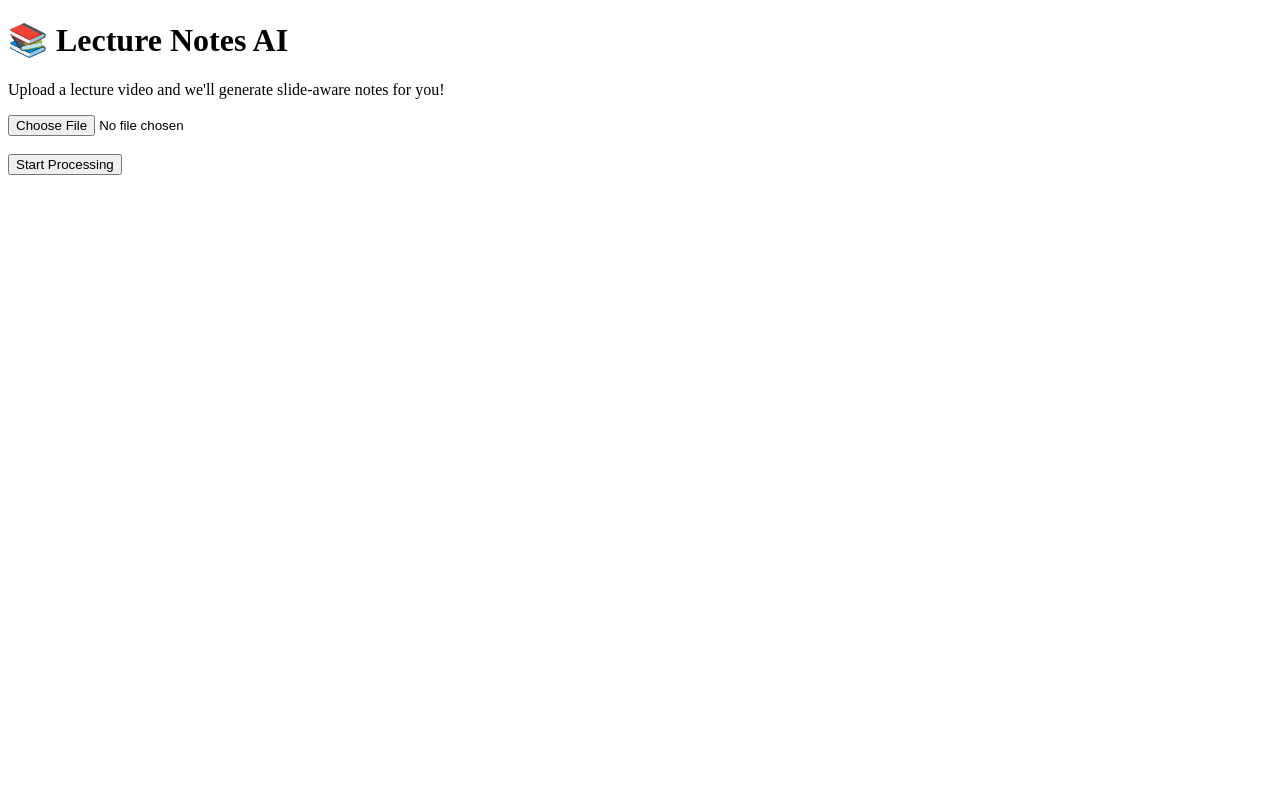
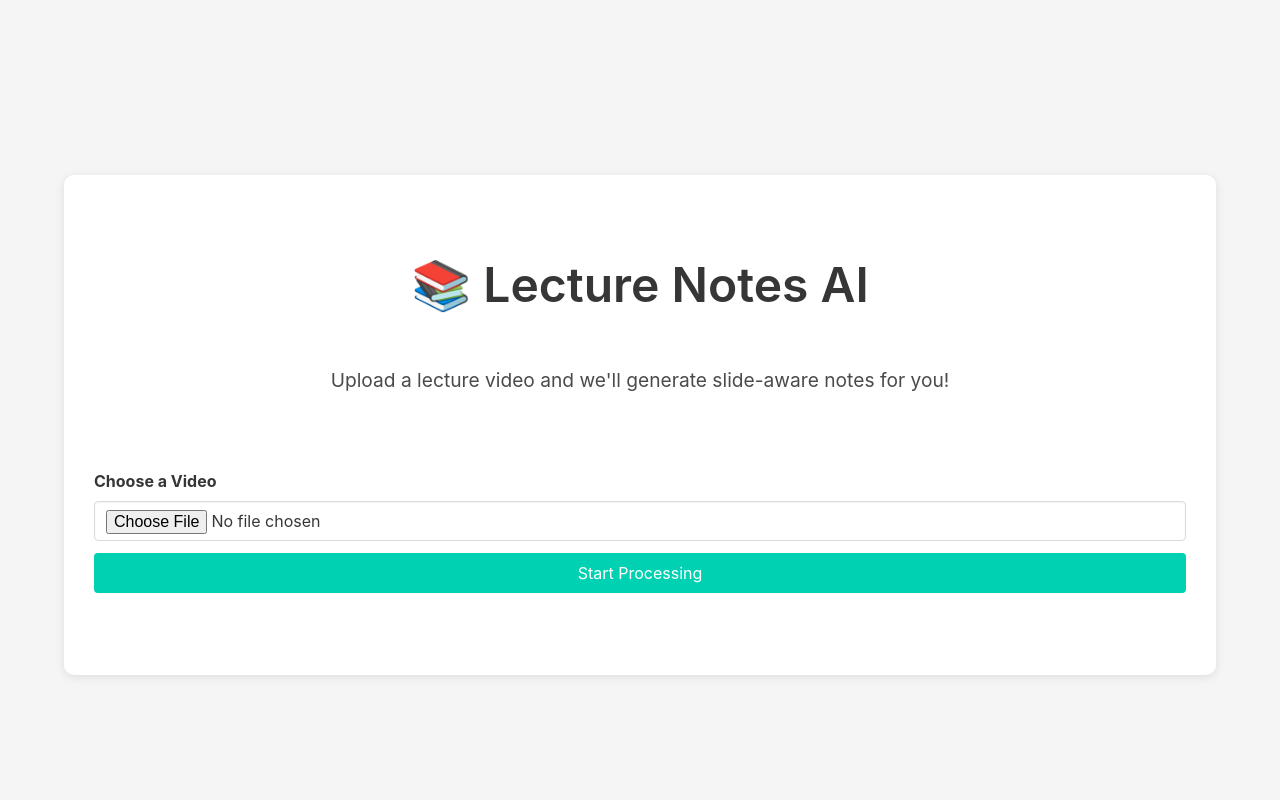
Before and after one commit to chenmichael0414/hoohacks-2025-siam-jayden-michael-gabe, a Flask app: page / in a window 1280 px wide. Run offline with Flask 3, Linux system fonts and the light colour scheme; some libraries are stand-ins or nearby versions.

Commit message:
updating processing.html styling

```diff
--- /dev/null
+++ b/frontend/static/css/style.css
@@ -0,0 +1,88 @@
+/* General Body and Centering */
+.homepage_body {
+  background-color: #f5f5f5;
+  padding-top: 50px;
+  display: flex;
+  justify-content: center;
+  align-items: center;
+  height: 100vh;
+  margin: 0;
+}
+
+/* Square Container */
+.container {
+  width: 100%;
+  max-width: 500px;
+  height: 500px; /* Make the container square */
+  display: flex;
+  justify-content: center;
+  align-items: center;
+}
+
+/* Form Box Styling */
+.box {
+  width: 100%;
+  height: 100%;
+  padding: 30px;
+  display: flex;
+  flex-direction: column;
+  justify-content:space-evenly;
+  border-radius: 10px;
+  background-color: #fff;
+  box-shadow: 0 2px 10px rgba(0, 0, 0, 0.1);
+  opacity: 0; /* Initial state for fade-in */
+  animation: fadeInUp 1.5s forwards; /* Apply fade-in animation */
+}
+
+/* Loading Animation */
+.loading-icon {
+  font-size: 3rem;
+  animation: rotate 1.5s linear infinite;
+}
+
+/* Fade-In Animation */
+/* Fade-In and Upward Movement Animation */
+@keyframes fadeInUp {
+  0% {
+    opacity: 0; /* Starting with the box fully transparent */
+    transform: translateY(100px); /* Starting below the page */
+  }
+  100% {
+    opacity: 1; /* Ending with the box fully visible */
+    transform: translateY(0); /* Ending at its normal position */
+  }
+}
+
+
+
+/* Rotate animation for the loading icon */
+@keyframes rotate {
+  0% {
+    transform: rotate(0deg);
+  }
+  100% {
+    transform: rotate(360deg);
+  }
+}
+
+
+/* Typography */
+h1 {
+  margin-bottom: 20px;
+}
+.title {
+  font-size: 3rem;
+}
+.subtitle {
+  font-size: 1.2rem;
+}
+
+/* Hover Effect on Buttons: Move Up and Darken */
+.button.is-primary {
+  transition: transform 0.2s ease, background-color 0.2s ease;
+}
+
+.button.is-primary:hover {
+  transform: translateY(-5px); /* Moves the button up slightly */
+  background-color: #0066cc; /* Darken the button color */
+}
--- a/frontend/templates/index.html
+++ b/frontend/templates/index.html
@@ -1,18 +1,35 @@
-<!-- frontend/templates/index.html -->
 <!DOCTYPE html>
 <html lang="en">
 <head>
   <meta charset="UTF-8">
+  <meta name="viewport" content="width=device-width, initial-scale=1.0">
   <title>Lecture Notes Generator</title>
+  <!-- Bulma CSS CDN -->
+  <link rel="stylesheet" href="https://cdn.jsdelivr.net/npm/bulma@0.9.3/css/bulma.min.css">
+  <!-- Link to external CSS file for animations and additional styles -->
+  <link rel="stylesheet" href="{{ url_for('static', filename='css/style.css') }}">
 </head>
-<body>
-  <h1>📚 Lecture Notes AI</h1>
-  <p>Upload a lecture video and we'll generate slide-aware notes for you!</p>
+<body class = "homepage_body">
+  <div class="container">
+    <!-- Header and Form Section -->
+    <div class="box">
+      <h1 class="title has-text-centered">📚 Lecture Notes AI</h1>
+      <p class="subtitle has-text-centered">Upload a lecture video and we'll generate slide-aware notes for you!</p>
+      <form action="/upload" method="POST" enctype="multipart/form-data">
+        <div class="field">
+          <label class="label">Choose a Video</label>
+          <div class="control">
+            <input type="file" name="video" accept=".mp4,.mov" class="input" required>
+          </div>
+        </div>
+        <div class="field">
+          <button type="submit" class="button is-primary is-fullwidth">Start Processing</button>
+        </div>
+      </form>
+    </div>
+  </div>
 
-  <form action="/upload" method="POST" enctype="multipart/form-data">
-    <input type="file" name="video" accept=".mp4,.mov" required>
-    <br><br>
-    <button type="submit">Start Processing</button>
-  </form>
+  <!-- Bulma JS (for any interactive features) -->
+  <script src="https://cdn.jsdelivr.net/npm/bulma@0.9.3/js/bulma.min.js"></script>
 </body>
 </html>
```
